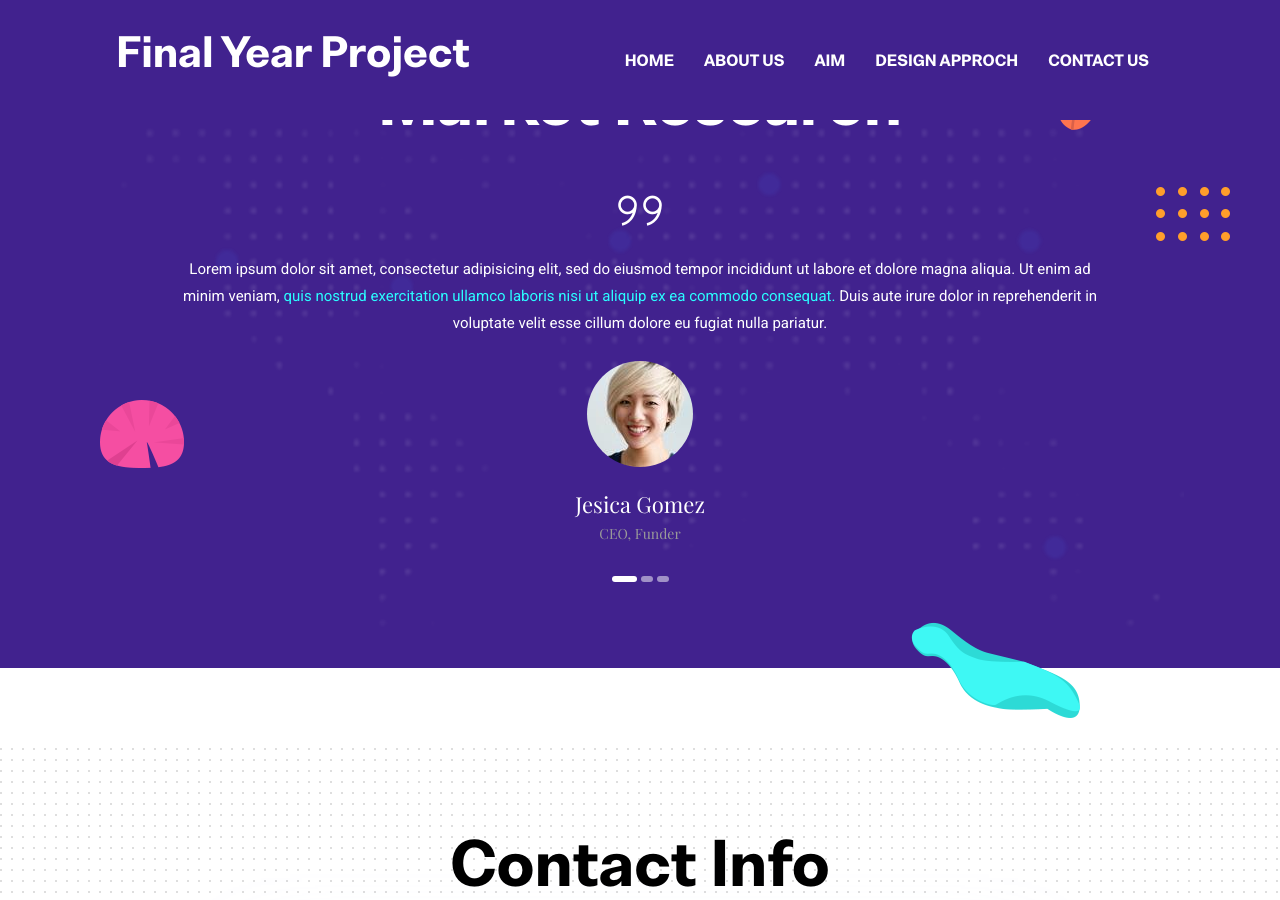
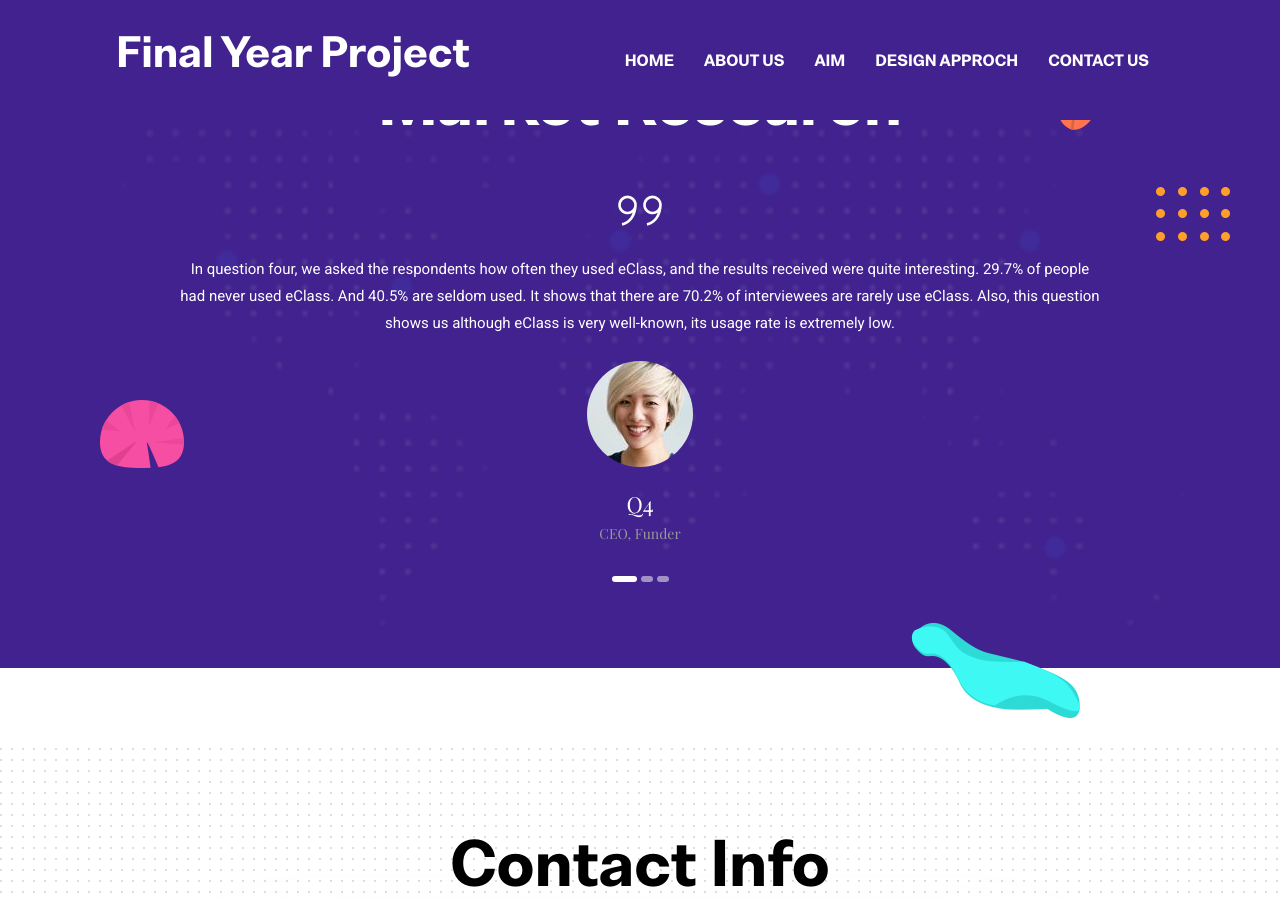
Before and after one commit to RyanL-29/FinalYearProjectWeb, a Jekyll site: the page built from index.html, in a window 1280 px wide and 900 px high, scrolled down 3928 px. Built offline with Jekyll 4.4.1, drawn with Linux system fonts in a browser that asks for light colours.

Commit message:
Update settings.yml

```diff
--- a/_data/settings.yml
+++ b/_data/settings.yml
@@ -244,20 +244,20 @@
 # Testimonials Section
 
 testimonial-items:
-  - name: "Jesica Gomez"
+  - name: "Q4"
     image: "assets/images/testimonial/client-1.png"
     designation : "CEO, Funder"
-    content : "Lorem ipsum dolor sit amet, consectetur adipisicing elit, sed do eiusmod tempor incididunt ut labore et dolore magna aliqua. Ut enim ad minim veniam, <strong>quis nostrud exercitation ullamco laboris nisi ut aliquip ex ea commodo consequat.</strong> Duis aute irure dolor in reprehenderit in voluptate velit esse cillum dolore eu fugiat nulla pariatur."
+    content : "In question four, we asked the respondents how often they used eClass, and the results received were quite interesting. 29.7% of people had never used eClass. And 40.5% are seldom used. It shows that there are 70.2% of interviewees are rarely use eClass. Also, this question shows us although eClass is very well-known, its usage rate is extremely low."
 
-  - name: "Jesica Gomez"
+  - name: "Q5"
     image: "assets/images/testimonial/client-1.png"
     designation: "CEO, Funder"
-    content: "Lorem ipsum dolor sit amet, consectetur adipisicing elit, sed do eiusmod tempor incididunt ut labore et dolore magna aliqua. Ut enim ad minim veniam, <strong>quis nostrud exercitation ullamco laboris nisi ut aliquip ex ea commodo consequat.</strong> Duis aute irure dolor in reprehenderit in voluptate velit esse cillum dolore eu fugiat nulla pariatur."
+    content: "In question 5, respondents will rate eClass based on their experience. 1 point is the worst, 5 points are the best. We received 48.6% of respondents rated one point, 29.7% of respondents rated two points, and only 9.2% rated four and five points. It can be seen that most of the respondents are not satisfied with the eClass experience."
 
-  - name: "Jesica Gomez"
+  - name: "Q6"
     image: "assets/images/testimonial/client-1.png"
     designation: "CEO, Funder"
-    content: "Lorem ipsum dolor sit amet, consectetur adipisicing elit, sed do eiusmod tempor incididunt ut labore et dolore magna aliqua. Ut enim ad minim veniam, <strong>quis nostrud exercitation ullamco laboris nisi ut aliquip ex ea commodo consequat.</strong> Duis aute irure dolor in reprehenderit in voluptate velit esse cillum dolore eu fugiat nulla pariatur."
+    content: "In question 6, the purpose of this question is to investigate the possibility and potential of our project in the Hong Kong market. 78.4% of the respondents said that if a new LMS appeared in the market, they would recommend it to schools. According to data, our project has potential in the Hong Kong market."
 
 
 #-------------------------------
```
